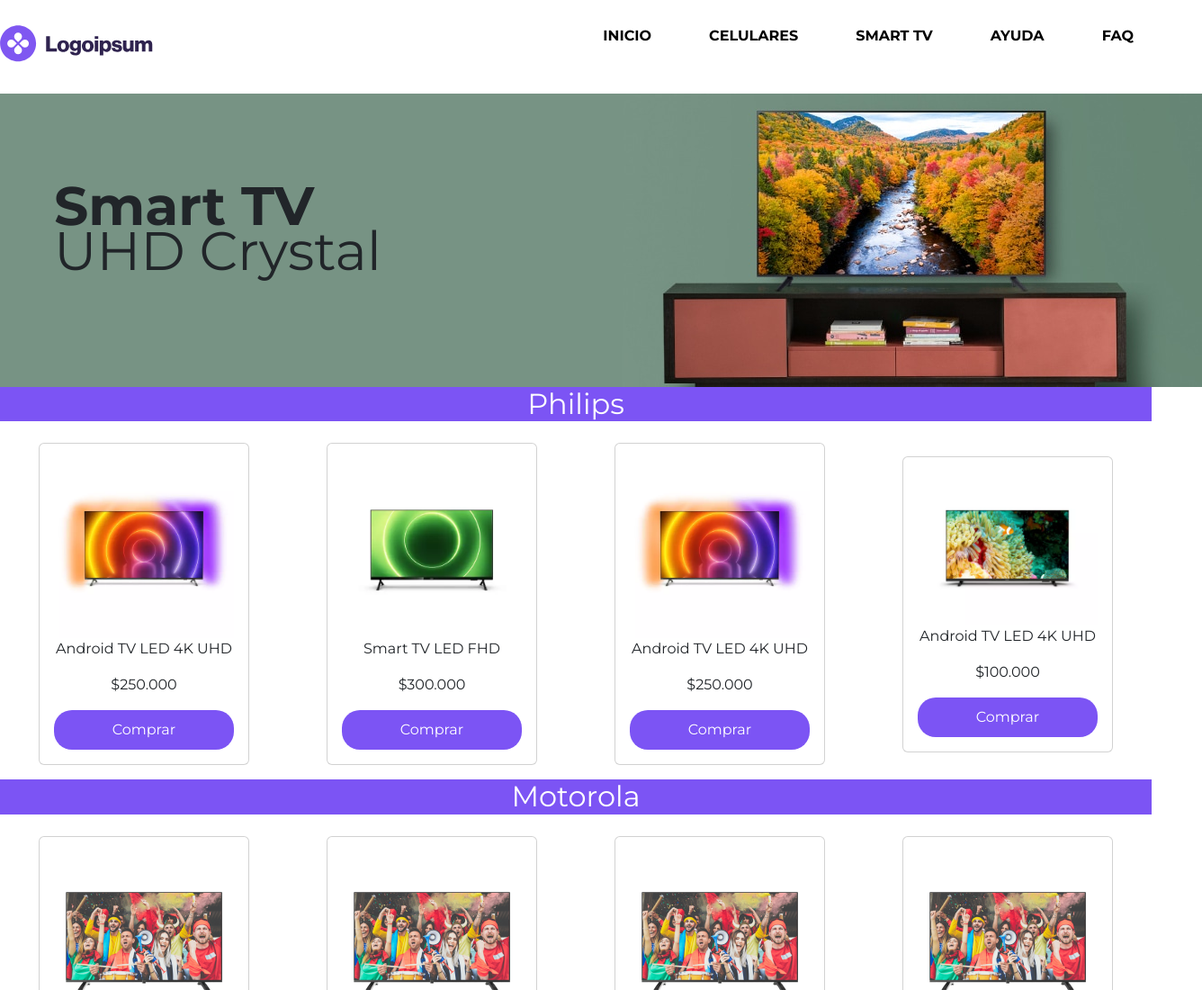
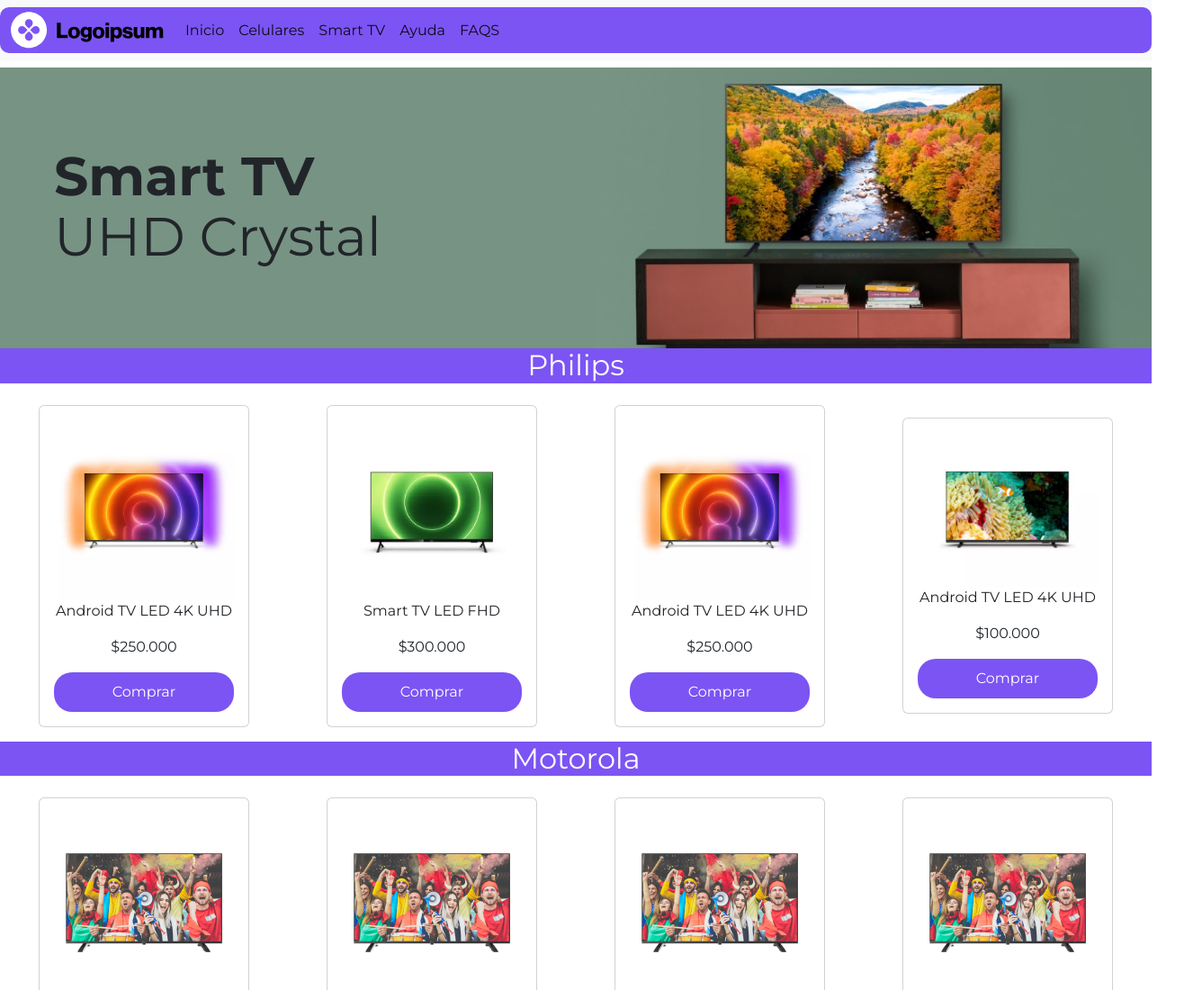
Before and after one commit to Lautaro20/PF-NietoCortes, a website: page TvyVideo.html in a window 1280 px wide. Shown: the top 1100 px of the page at 90% size, 1336 px wide, since content can reach past the window. Drawn offline with nearby package versions, Linux system fonts and the light colour scheme.

Commit message:
arreglos

```diff
--- a/TvyVideo.html
+++ b/TvyVideo.html
@@ -26,34 +26,36 @@
   </head>
   <body>
     <header>
-      <div class="row">
+      <div class="navb">
+        <nav class="navbar navbar-expand-lg bg-light">
+        <div class="container-fluid">
+          <a href="index.html"><img class="navbar-brand" src="./LOGO/logoipsum-262ff.svg" alt=""></a>
 
-
-        <nav class="navbar narbar-expand-lg">
-          <div class="container-fluid">
-            <a class="imagen_logo" href="index.html"
-          ><img src="./LOGO/logoipsum-262.svg" alt="LogoROM"
-        /></a>
-            <ul class="nav__list">
-              <li class="nav__item">
-                <a class="nav__link" href="index.html">Inicio</a>
+          <button class="navbar-toggler" type="button" data-bs-toggle="collapse" data-bs-target="#navbarNavDropdown" aria-controls="navbarNavDropdown" aria-expanded="false" aria-label="Toggle navigation">
+            <span class="navbar-toggler-icon"></span>
+          </button>
+          <div class="collapse navbar-collapse" id="navbarNavDropdown">
+            <ul class="navbar-nav">
+              <li class="nav-item">
+                <a class="nav-link active" aria-current="page" href="index.html">Inicio</a>
               </li>
-              <li class="nav__item">
-                <a class="nav__link" href="Celulares.html">Celulares</a>
+              <li class="nav-item">
+                <a class="nav-link active" aria-current="page" href="Celulares.html">Celulares</a>
               </li>
-              <li class="nav__item">
-                <a class="nav__link" href="TvyVideo.html">Smart Tv</a>
+              <li class="nav-item">
+                <a class="nav-link active" aria-current="page" href="TvyVideo.html">Smart TV</a>
               </li>
-              <li class="nav__item">
-                <a class="nav__link" href="Ayuda.html">Ayuda</a>
+              <li class="nav-item">
+                <a class="nav-link active" aria-current="page" href="Ayuda.html">Ayuda</a>
               </li>
-              <li class="nav__item">
-                <a class="nav__link" href="FAQ.html">FAQ</a>
+              <li class="nav-item">
+                <a class="nav-link active" aria-current="page" href="FAQ.html">FAQS</a>
               </li>
             </ul>
           </div>
-        </nav>
-      </div>
+        </div>
+      </nav>
+    </div>
     </header>
     <main>
       <section class="smart_P">
@@ -62,7 +64,7 @@
           <span class="smart_p3">UHD Crystal</span>
         </h1>
         <div class="imagentv">
-          <img class="info_imagen" src="imagenes/UHD-Crystal-Desktop.jpg" alt="Smartv" />
+          <img class="tvimagen" src="imagenes/UHD-Crystal-Desktop.jpg" alt="Smartv" />
         </div>
 
       </section>
@@ -233,5 +235,6 @@
       </div>
       </div>
     </footer>
+    <script src="https://cdn.jsdelivr.net/npm/bootstrap@5.2.3/dist/js/bootstrap.bundle.min.js" integrity="sha384-kenU1KFdBIe4zVF0s0G1M5b4hcpxyD9F7jL+jjXkk+Q2h455rYXK/7HAuoJl+0I4" crossorigin="anonymous"></script>
   </body>
 </html>
--- a/scss/_mediaquieres.scss
+++ b/scss/_mediaquieres.scss
@@ -9,14 +9,12 @@
       position: relative;
     }
     .container-fluid {
-      flex-direction: column;
+      flex-direction: row;
       max-width: max-content;
       justify-content: start;
+      min-width: 100%;
     }
-    .nav__list {
-      flex-direction: column;
-      justify-content: start;
-    }
+
     .cuadros {
       grid-template-columns: repeat(1, 1fr);
     }
@@ -65,4 +63,18 @@
       left: 40px;
       font-size: smaller;
     }
+
+    .smart_p2{
+      position: absolute;
+      top: 35%;
+      left: 40px;
+      font-weight: bold;
+      font-size: smaller;
+    }
+    .smart_p3{
+      position: absolute;
+      top: 56%;
+      left: 40px;
+      font-size: smaller;
+    }
   }
--- a/scss/_navbar.scss
+++ b/scss/_navbar.scss
@@ -1,40 +1,14 @@
 @import "variables";
 
 header {
-    background-color: white;
+    background-color: $color-pagina;
     position: sticky;
     top: 0;
     z-index: 2;
+
   }
 
-  .row {
-    display: flex;
-    justify-content: space-between;
-    align-items: center;
+  .container-fluid{
+    background-color: $color-pagina;
+    border-radius: 10px;
   }
-
-.nav__list {
-    list-style: none;
-    font-weight: 600;
-    display: flex;
-  }
-
-  .nav__item {
-    margin: 0 0 0 1.5rem;
-  }
-
-  .nav__link {
-    padding: 10px;
-    margin: 10px;
-    display: inline-block;
-    color: black;
-    text-transform: uppercase;
-    text-decoration: none;
-
-    &:hover{
-        color: white;
-        background-color: $color-pagina;
-         border-radius: 20px;
-
-    }
-  }
--- a/scss/style.scss
+++ b/scss/style.scss
@@ -7,6 +7,11 @@
 
 body {
     font-family: "Montserrat", sans-serif;
+  }
+
+  .tvimagen{
+    max-width: 100%;
+    height: auto;
   }
 
   .info{
@@ -49,7 +54,7 @@
 
   .smart_p3 {
     position: absolute;
-    top: 44%;
+    top: 50%;
     left: 60px;
     font-size: 60px;
   }
```
Also changed, not shown: Ayuda.html (+22 -20 lines), Celulares.html (+23 -20 lines), FAQ.html (+23 -20 lines), index.html (+26 -21 lines), CSS/style.css, LOGO/logoipsum-262ff.svg (added), LOGO/logoipsum-262gf.svg (added), scss/_variables.scss (line endings or trailing spaces), 1 other file.
